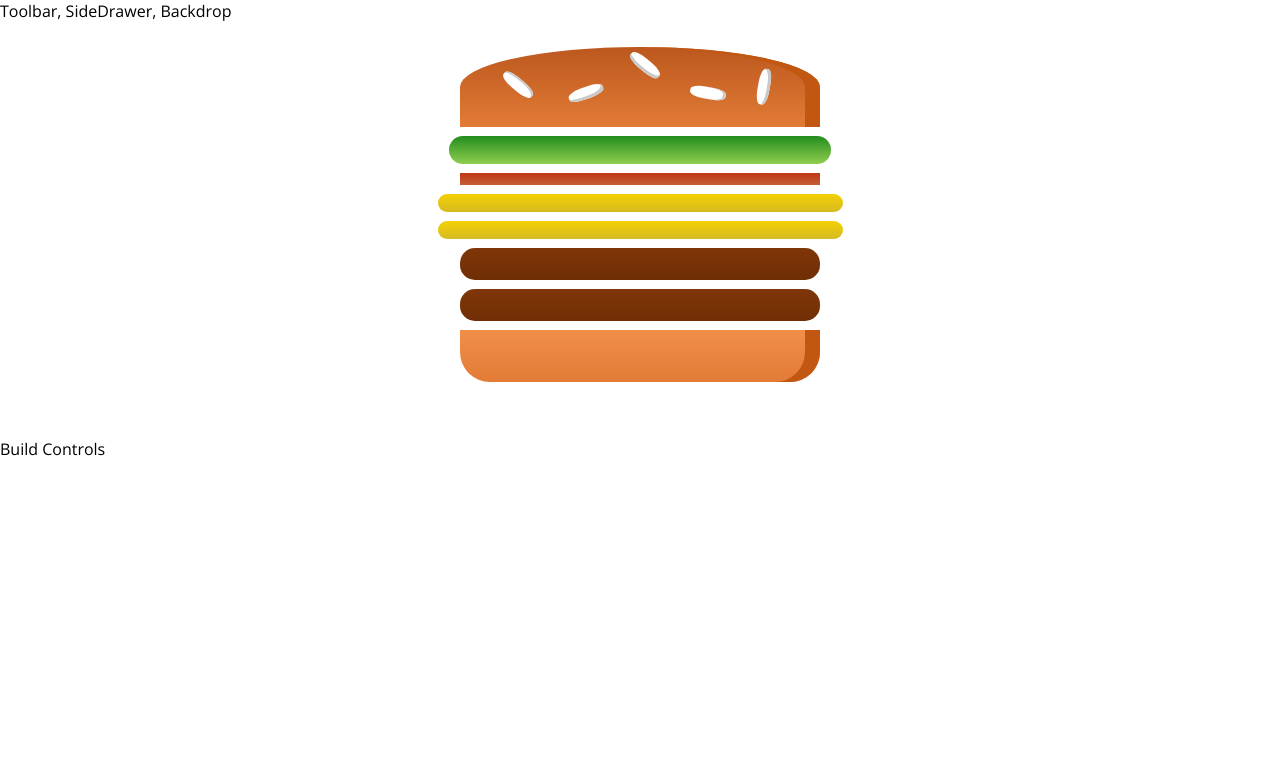
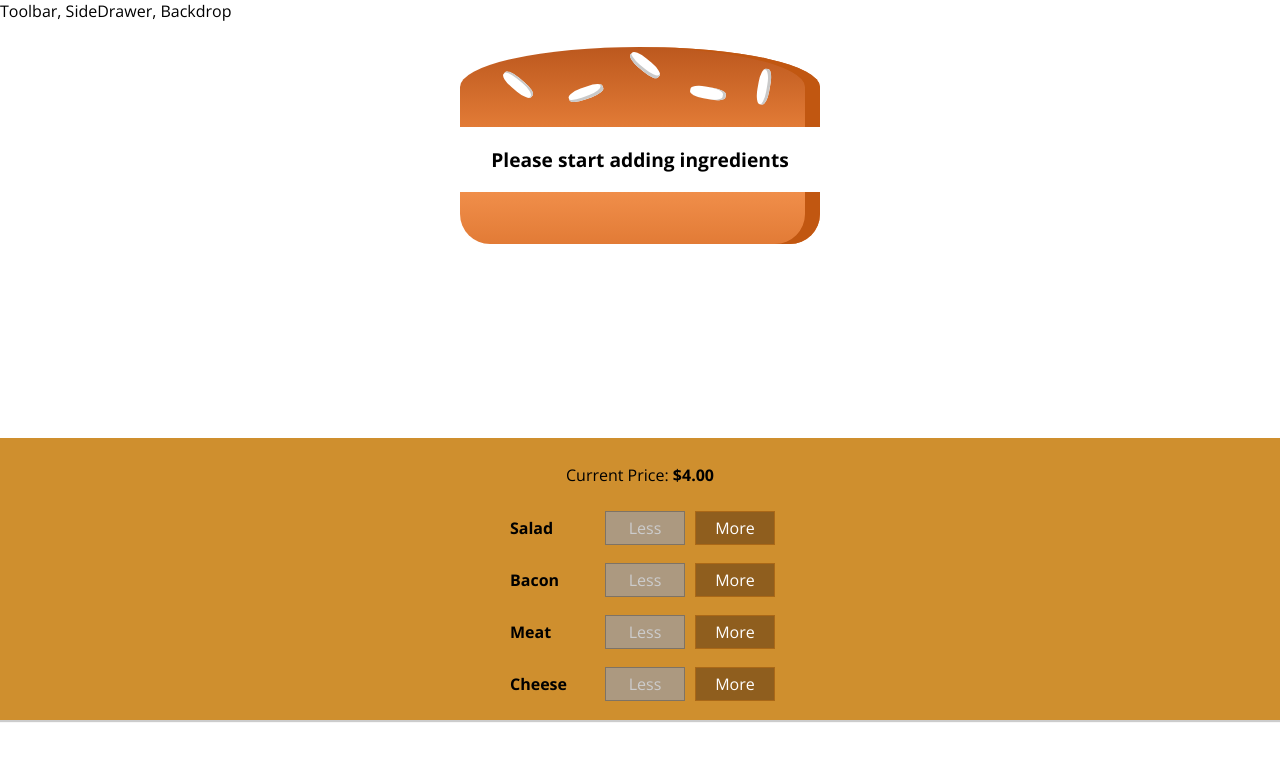
Before and after one commit to wduntak/burger-builder-react, a React app: page / in a window 1280 px wide. Shown: the top 760 px of the page. Built offline with nearby package versions, Linux system fonts and the light colour scheme.

Commit message:
Add ingredient controls and price

```diff
--- /dev/null
+++ b/src/components/Burger/BuildControls/BuildControl/BuildControl.css
@@ -0,0 +1,56 @@
+.BuildControl {
+    display: flex;
+    justify-content: space-between;
+    align-items: center;
+    margin: 5px 0;
+}
+
+.BuildControl button {
+    display: block;
+    font: inherit;
+    padding: 5px;
+    margin: 0 5px;
+    width: 80px;
+    border: 1px solid #aa6817;
+    cursor: pointer;
+    outline: none;
+}
+
+.BuildControl button:disabled {
+    background-color: #AC9980;
+    border: 1px solid #7E7365;
+    color: #ccc;
+    cursor: default;
+}
+
+.BuildControl button:hover:disabled {
+    background-color: #AC9980;
+    color: #ccc;
+    cursor: not-allowed;
+}
+
+.Label {
+    padding: 10px;
+    font-weight: bold;
+    width: 80px;
+}
+
+.BuildControl .Less {
+    background-color: #D39952;
+    color: white;
+}
+
+.BuildControl .More {
+    background-color: #8F5E1E;
+    color: white;
+}
+
+.BuildControl .Less:hover, .BuildControl .Less:active {
+    background-color: #DAA972;
+    color: white;
+}
+
+.BuildControl .More:hover,.BuildControl .More:active {
+    background-color: #99703F;
+    color: white;
+}
--- /dev/null
+++ b/src/components/Burger/BuildControls/BuildControl/BuildControl.js
@@ -0,0 +1,18 @@
+import React from 'react';
+
+import classes from './BuildControl.css'
+
+const buildControl = (props) => (
+    <div className={classes.BuildControl}>
+        <div className={classes.Label}>{props.label}</div>
+        <button
+            className={classes.Less}
+            onClick={props.removed}
+            disabled={props.disabled}>Less</button>
+        <button
+            className={classes.More}
+            onClick={props.added}>More</button>
+    </div>
+);
+
+export default buildControl;
--- /dev/null
+++ b/src/components/Burger/BuildControls/BuildControls.css
@@ -0,0 +1,10 @@
+.BuildControls {
+    width: 100%;
+    background-color: #cf8f2e;
+    display: flex;
+    flex-flow: column;
+    align-items: center;
+    box-shadow: 0 2px 1px #ccc;
+    margin: auto;
+    padding: 10px 0px;
+}
--- /dev/null
+++ b/src/components/Burger/BuildControls/BuildControls.js
@@ -0,0 +1,27 @@
+import React from 'react';
+import BuildControl from './BuildControl/BuildControl';
+
+import classes from './BuildControls.css';
+
+const controls = [
+    {label: 'Salad', type: 'salad'},
+    {label: 'Bacon', type: 'bacon'},
+    {label: 'Meat', type: 'meat'},
+    {label: 'Cheese', type: 'cheese'}
+];
+
+const buildControls = (props) => (
+    <div className={classes.BuildControls}>
+        <p>Current Price: <strong>${props.price.toFixed(2)}</strong></p>
+        {controls.map( ctrl => {
+            return <BuildControl
+                        key={ctrl.label}
+                        label={ctrl.label}
+                        added={() => props.addIngredient(ctrl.type)}
+                        removed={() => props.removeIngredient(ctrl.type)}
+                        disabled={props.disabled[ctrl.type]}/>
+        } )}
+    </div>
+);
+
+export default buildControls;
--- a/src/components/Burger/Burger.js
+++ b/src/components/Burger/Burger.js
@@ -4,12 +4,19 @@
 import BurgerIngredient from './BurgerIngredient/BurgerIngredient';
 
 const burger = (props) => {
-    const transformedIngredients = Object.keys(props.ingredients)
+    let transformedIngredients = Object.keys(props.ingredients)
         .map( ingredientKey => {
             return [...Array( props.ingredients[ingredientKey] )].map( (e, i) => {
                 return <BurgerIngredient key={ingredientKey + i} type={ingredientKey} />
             } );
-        } );
+        } )
+        .reduce ( (arr, el) => {
+            return arr.concat(el)
+        }, []);
+
+    if (transformedIngredients.length === 0) {
+        transformedIngredients = <p>Please start adding ingredients</p>
+    }
     return (
         <div className={classes.Burger}>
             <BurgerIngredient type="bread-top" />
--- a/src/containers/BurgerBuilder/BurgerBuilder.js
+++ b/src/containers/BurgerBuilder/BurgerBuilder.js
@@ -1,21 +1,76 @@
 import React, { Component, Fragment } from 'react';
 
 import Burger from '../../components/Burger/Burger';
+import BuildControls from '../../components/Burger/BuildControls/BuildControls';
+
+const INGREDIENT_PRICES = {
+    salad: 0.5,
+    cheese: 1,
+    meat: 1.5,
+    bacon: 0.7
+}
 
 class BurgerBuilder extends Component {
     state = {
         ingredients: {
-            salad: 1,
-            bacon: 1,
-            cheese: 2,
-            meat: 2
+            salad: 0,
+            bacon: 0,
+            cheese: 0,
+            meat: 0
+        },
+        totalPrice: 4
+    }
+
+    addIngredientHandler = (type) => {
+        const oldCount = this.state.ingredients[type];
+        const updatedCount = oldCount + 1;
+        const updatedIngredients = {
+            ...this.state.ingredients
+        };
+        updatedIngredients[type] = updatedCount;
+
+        const priceAddition = INGREDIENT_PRICES[type];
+        const oldPrice = this.state.totalPrice;
+        const newPrice = oldPrice + priceAddition;
+
+        this.setState({ingredients: updatedIngredients, totalPrice: newPrice});
+    }
+
+    removeIngredientHandler = (type) => {
+        const oldCount = this.state.ingredients[type];
+        if (oldCount <= 0) {
+            return;
         }
+        const updatedCount = oldCount - 1;
+        const updatedIngredients = {
+            ...this.state.ingredients
+        };
+        updatedIngredients[type] = updatedCount;
+
+        const priceDeduction = INGREDIENT_PRICES[type];
+        const oldPrice = this.state.totalPrice;
+        const newPrice = oldPrice - priceDeduction;
+
+        this.setState({ingredients: updatedIngredients, totalPrice: newPrice});
     }
+
     render () {
+        const disabledInfo = {
+            ...this.state.ingredients
+        };
+
+        for (let key in disabledInfo) {
+            disabledInfo[key] = disabledInfo[key] <= 0
+        }
+
         return (
             <Fragment>
                 <Burger ingredients={this.state.ingredients}/>
-                <div>Build Controls</div>
+                <BuildControls
+                    addIngredient={this.addIngredientHandler}
+                    removeIngredient={this.removeIngredientHandler}
+                    price={this.state.totalPrice}
+                    disabled={disabledInfo}/>
             </Fragment>
         );
     }
```
